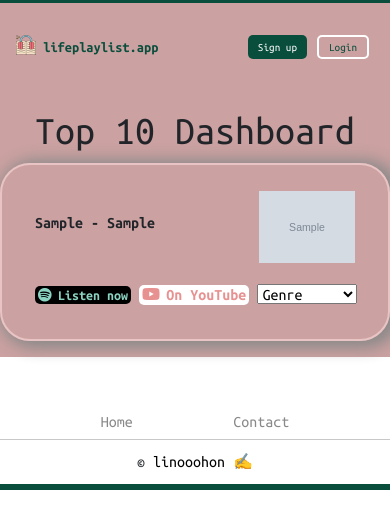
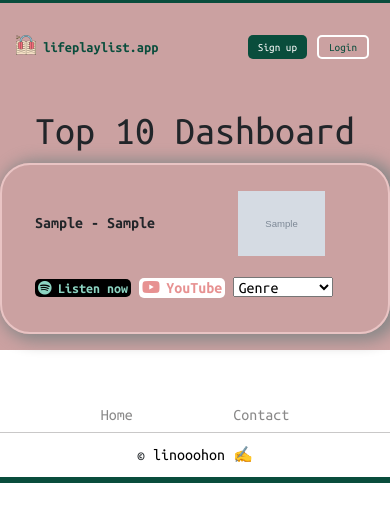
Before and after one commit to linooohon/Life-Playlist, a Flask app: page /dashboard in a window 390 px wide. Shown: the top 511 px of the page. Run offline with Flask 2, Linux system fonts and the light colour scheme; tables that the repository leaves empty hold one stand-in row (values such as "Sample post"); grey boxes marked "Sample" are stand-in pictures; parts of the project's set-up code (start-up, migrations or seed data) failed here and were passed over.

Commit message:
fix images width on iphone7

```diff
--- a/app/static/index.css
+++ b/app/static/index.css
@@ -233,7 +233,7 @@ input:focus {
 
 @media (min-width: 321px) {
     .dashboard-li .artistsong_image{
-        width: 320px;
+        width: 290px;
     }
 }
 
--- a/app/templates/dashboard.html
+++ b/app/templates/dashboard.html
@@ -20,7 +20,7 @@
                 {% endif %}
                 {% if artist_and_song.song_youtube_url != 'None' %}
                 <a href="{{ artist_and_song.song_youtube_url }}" class="dashboard-a youtube" target="_blank"><i
-                        class="fab fa-youtube"></i>On YouTube</a>
+                        class="fab fa-youtube"></i>YouTube</a>
                 {% else %}
                 <sapn>Oops, not on Youtube</sapn>
                 {% endif %}
```
